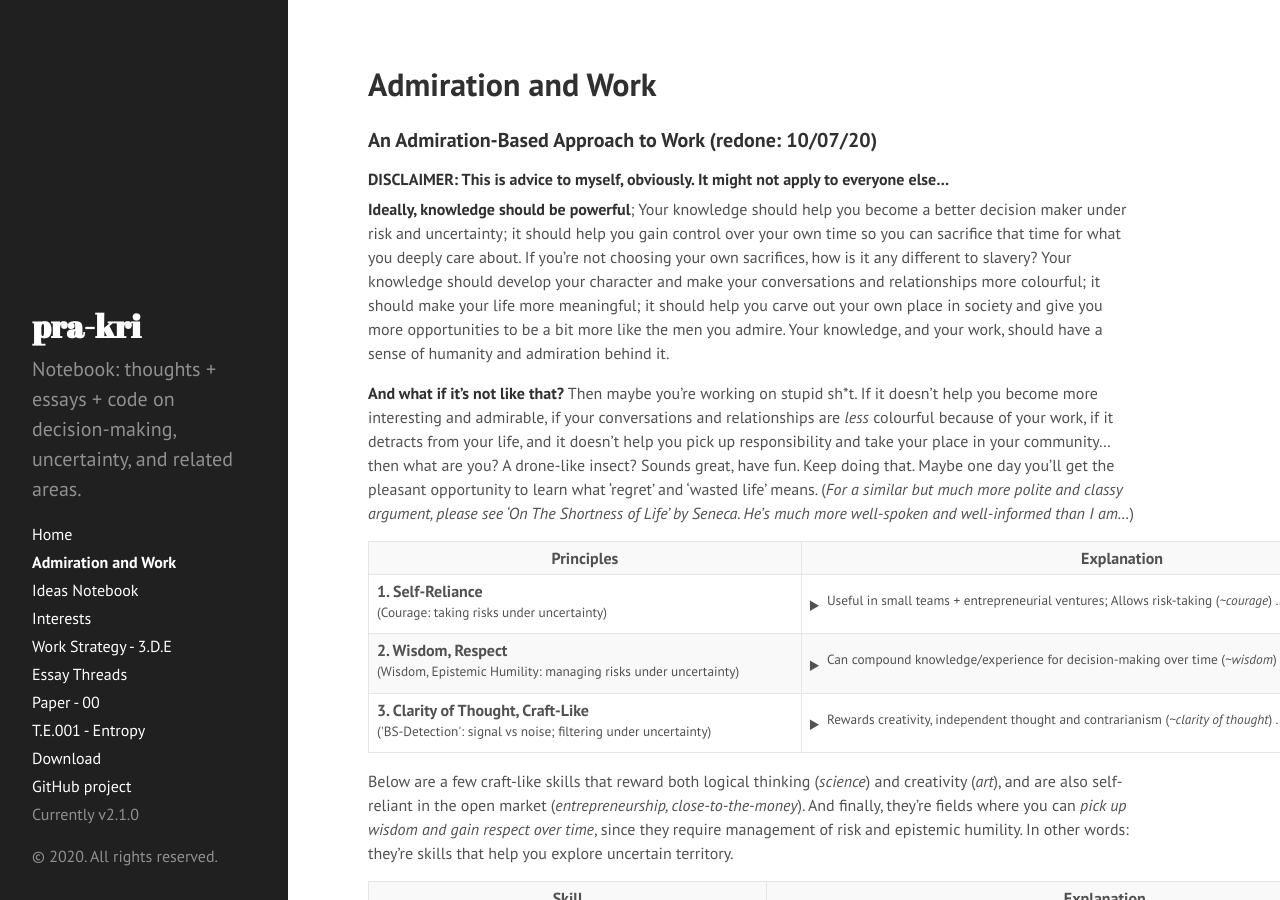
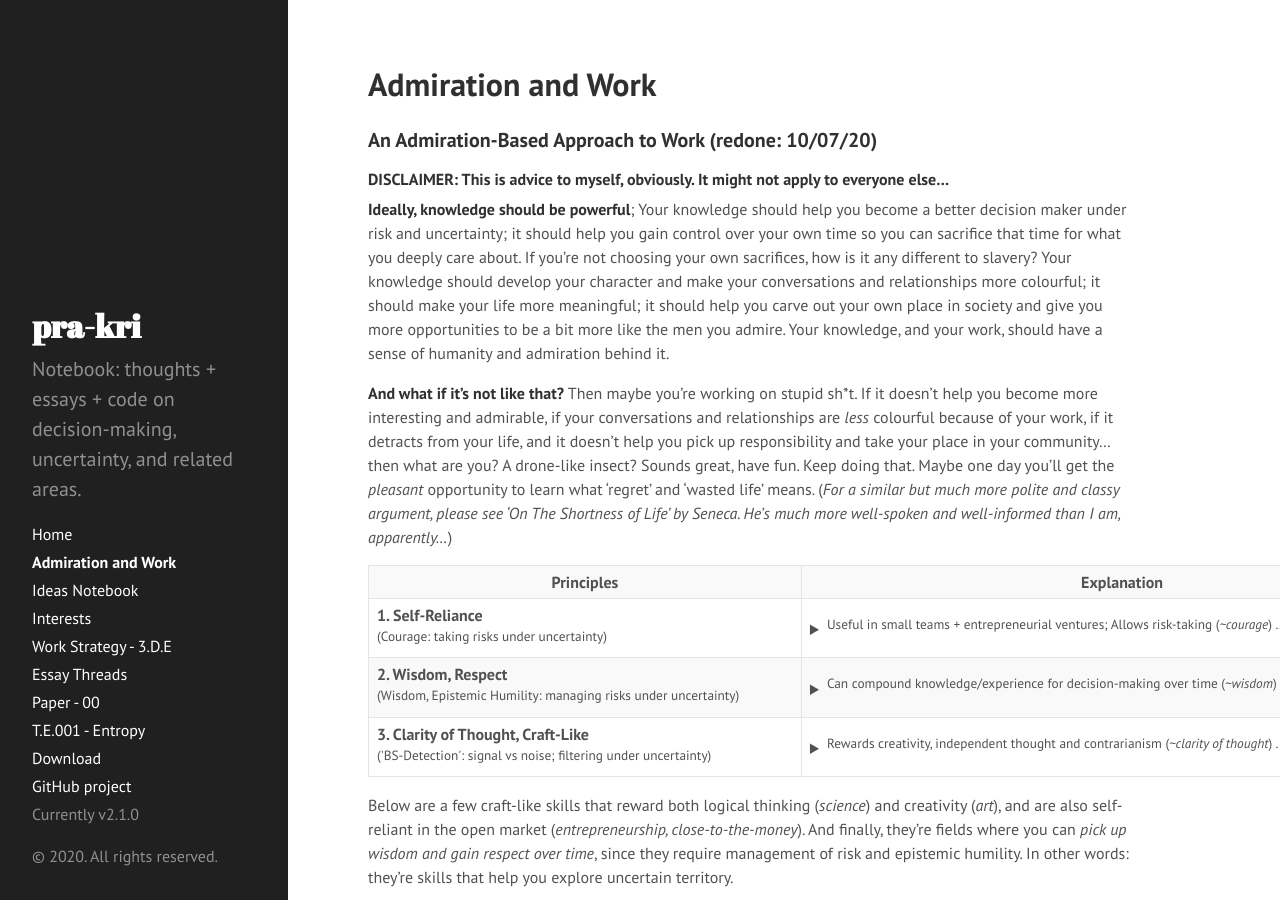
Before and after one commit to pra-kri/pra-kri.github.io, a Jekyll site: the page built from AdmirationAndWork.md, in a window 1280 px wide and 900 px high. Built offline with Jekyll 4.4.1, drawn with Linux system fonts in a browser that asks for light colours; part of the change alters nothing that is shown.

Commit message:
Update AdmirationAndWork.md

```diff
--- a/AdmirationAndWork.md
+++ b/AdmirationAndWork.md
@@ -9,7 +9,7 @@ title: Admiration and Work
 
 **Ideally, knowledge should be powerful**; Your knowledge should help you become a better decision maker under risk and uncertainty; it should help you gain control over your own time so you can sacrifice that time for what you deeply care about. If you're not choosing your own sacrifices, how is it any different to slavery? Your knowledge should develop your character and make your conversations and relationships more colourful; it should make your life more meaningful; it should help you carve out your own place in society and give you more opportunities to be a bit more like the men you admire. Your knowledge, and your work, should have a sense of humanity and admiration behind it.
 
-**And what if it's not like that?**  Then maybe you're working on stupid sh\*t. If it doesn't help you become more interesting and admirable, if your conversations and relationships are *less* colourful because of your work, if it detracts from your life, and it doesn't help you pick up responsibility and take your place in your community... then what are you? A drone-like insect? Sounds great, have fun. Keep doing that. Maybe one day you'll get the pleasant opportunity to learn what 'regret' and 'wasted life' means. (*For a similar but much more polite and classy argument, please see 'On The Shortness of Life' by Seneca. He's much more well-spoken and well-informed than I am...*)
+**And what if it's not like that?**  Then maybe you're working on stupid sh\*t. If it doesn't help you become more interesting and admirable, if your conversations and relationships are *less* colourful because of your work, if it detracts from your life, and it doesn't help you pick up responsibility and take your place in your community... then what are you? A drone-like insect? Sounds great, have fun. Keep doing that. Maybe one day you'll get the *pleasant* opportunity to learn what 'regret' and 'wasted life' means. (*For a similar but much more polite and classy argument, please see 'On The Shortness of Life' by Seneca. He's much more well-spoken and well-informed than I am, apparently...*)
 
 
 <table style="width:140%">
@@ -23,7 +23,7 @@ title: Admiration and Work
       <b> Ideal: </b><u>Does the skill help you relentlessly and aggressively hunt down opportunities, without need for permission?</u> Is it independent and self-reliant? Can you create value and wealth in entrepreneurial ventures with small teams? ('front-office', close-to-the-money, revenue-generating?). Will it help you take risks and chase opportunities in the open market? Does it help you gain ownership of your own time and wealth? Is it independent enough that it lets you do 'spec-work', so you can pursue clients and customers in your own time? In other words, does the knowledge help you become more <i><b>self-owned and courageous</b></i> in the world? <small>(Also: if your entire team is full of skilled, self-reliant guys with countless other opportunities to chase, and yet they all willingly work together for a long time, then it's because of mutual respect and loyalty - not because they desperately grabbed the closest team that had low enough standards to let them in. Same principle applies to relationships too: you want to be chosen by someone self-reliant with many options. Not someone who desperately grabbed the nearest thing with a pulse ;) ).</small>
       <br>
       <b> Anti-Ideal: </b>Or is it a heavily dependent skill that's useless outside of large corporations? Will it make you fragile and dependent on corporate 'performance' reviews and the whims of the geniuses working in HR departments? Is it a skill that only pays if you offer your obedience, 'hard work' and conformity to a bigcorp? Will you end up like those idiots who are strangely proud of how many <i>hours</i> they obediently 'worked hard' for someone who doesn't care about them? That's not 'loyalty' or 'work ethic'... that's just cheap obedience and fear of alternative consequences. (And loyalty, just like respect, is only worth something when given to you by an untamed wolf - not when it comes from a domesticated, housebroken lapdog. That's true both metaphorically and literally.). A very similar argument can be made about those who choose comfortable and 'politically correct' opinions out of obedience and fear. <b>Their opinions, just like their salary, are heavily dependent on approval.</b>
-      <br> <i>Disclaimer: Obviously there are cases where people have no other choice but work in crappy jobs because of family circumstances and responsibilities. We're not talking about those guys. They're actually admirable - sacrificing their time and energy for their family. No, the targets of disdain here are the guys with very little responsibility, yet choose comfort and safety out of passivity and cheap obedience. </i>
+      <br> <i>Disclaimer: Obviously there are cases where people have no other choice but work in crappy jobs because of family circumstances and responsibilities. I'm not talking about those guys. They're actually admirable - sacrificing their time and energy for their family. No, the targets of disdain here are the guys with very little responsibility, yet choose comfort and safety out of passivity and cheap obedience. You might know a few guys in their 20s like this... :( </i>
       </details>
     </td>
   </tr>
@@ -39,7 +39,7 @@ title: Admiration and Work
   <tr>
     <td><b>3. Clarity of Thought, Craft-Like</b><br><sup>('BS-Detection': signal vs noise; filtering under uncertainty)</sup></td>
     <td> <details><summary><sup>Rewards creativity, independent thought and contrarianism (<i>~clarity of thought</i>) ...<i>(Read more)</i></sup></summary>
-      <b> Ideal: </b><u>Is the skill craft-like? Does it reward clarity of thought, logic and creativity all at once? To master it, do you need a healthy mix of both science (logic) and art (creativity)? </u> Slightly related to wisdom, but this principle focuses more on creativity and contrarian unruliness, rather than conservative risk-management. Does it train you to sift through useless noise to get to the important, central principles - the 'signal'. <i>And maybe more importantly, if you apply this 'signal-noise filtering' idea to rules and restrictions, you'll get to the idea of unruliness and a healthy sense of disobedience: the art of knowing which rules to ignore, break and laugh at.</i> This trains you to cut through worthless information in books and words too ('BS-detection': what is this person (or text) <i>actually</i> trying to say? How much of it is useless fluff that I can ignore?).  How else can you outclass the 'hard-working' idiots who take pride in the sheer number of hours they throw at their problems? <u>Instead of hours spent, you should take pride in clarity, craftsmanship and mastery.</u> Also, craft-like skills tend to allow you to build a reputation: you can directly claim ownership over the quality work that you do (which leads to: more £££, more opportunities, more choice, more leverage).
+      <b> Ideal: </b><u>Is the skill craft-like? Does it reward clarity of thought, logic and creativity all at once? To master it, do you need a healthy mix of both science (logic/inference) and art (creativity)? </u> Slightly related to wisdom, but this principle focuses more on creativity and contrarian unruliness, rather than conservative risk-management. Does it train you to sift through useless noise to get to the important, central principles - the 'signal'. <i>And maybe more importantly, if you apply this 'signal-noise filtering' idea to rules and restrictions, you'll get to the idea of unruliness and a healthy sense of disobedience: the art of knowing which rules to ignore, break and laugh at.</i> This trains you to cut through worthless information in books and words too ('BS-detection': what is this person (or text) <i>actually</i> trying to say? How much of it is useless fluff that I can ignore?).  How else can you outclass the 'hard-working' idiots who take pride in the sheer number of hours they throw at their problems? <u>Instead of hours spent, you should take pride in clarity, craftsmanship and mastery.</u> Also, craft-like skills tend to allow you to build a reputation: you can directly claim ownership over the quality work that you do (which leads to: more £££, more opportunities, more choice, more leverage).
       <br>
       <b> Anti-Ideal: </b>Or is the work output mostly the same, regardless of how much thought goes into it? Three interesting questions. <b>1.</b><i>The 'Hangover Question': </i>Can you output high quality work with a splitting hangover? <b>2.</b><i>The Young Millionaire Question:</i> Are there some extremely successful guys in their 20s and 30s in the field, who reached the top through creative/contrarian thinking without having to follow the traditional path over decades? <b>3.</b><i>The 'Reputation Question':</i> Are there 'famous' practitioners who've built a reputation for themselves through the quality of their work and claim a large share of the rewards? There are reputable investors, startup founders, hackers, writers, researchers, professors, surgeons, attorneys...etc, but why do you never hear about famous back-office support employees? The more the quality of your work directly affects the final outcome, the more you can build a reputation for skill and claim a larger reward. This front-office/back-office split is very obvious in finance, but you  might come across similar divisions in medicine (surgeons vs nurses), law (attorneys vs paralegals), consulting (revenue-generating partners vs normal consultants), writing (authors vs editors), movies (directors and actors vs production crew) and even e-sports (carry vs support).
       </details>
```
